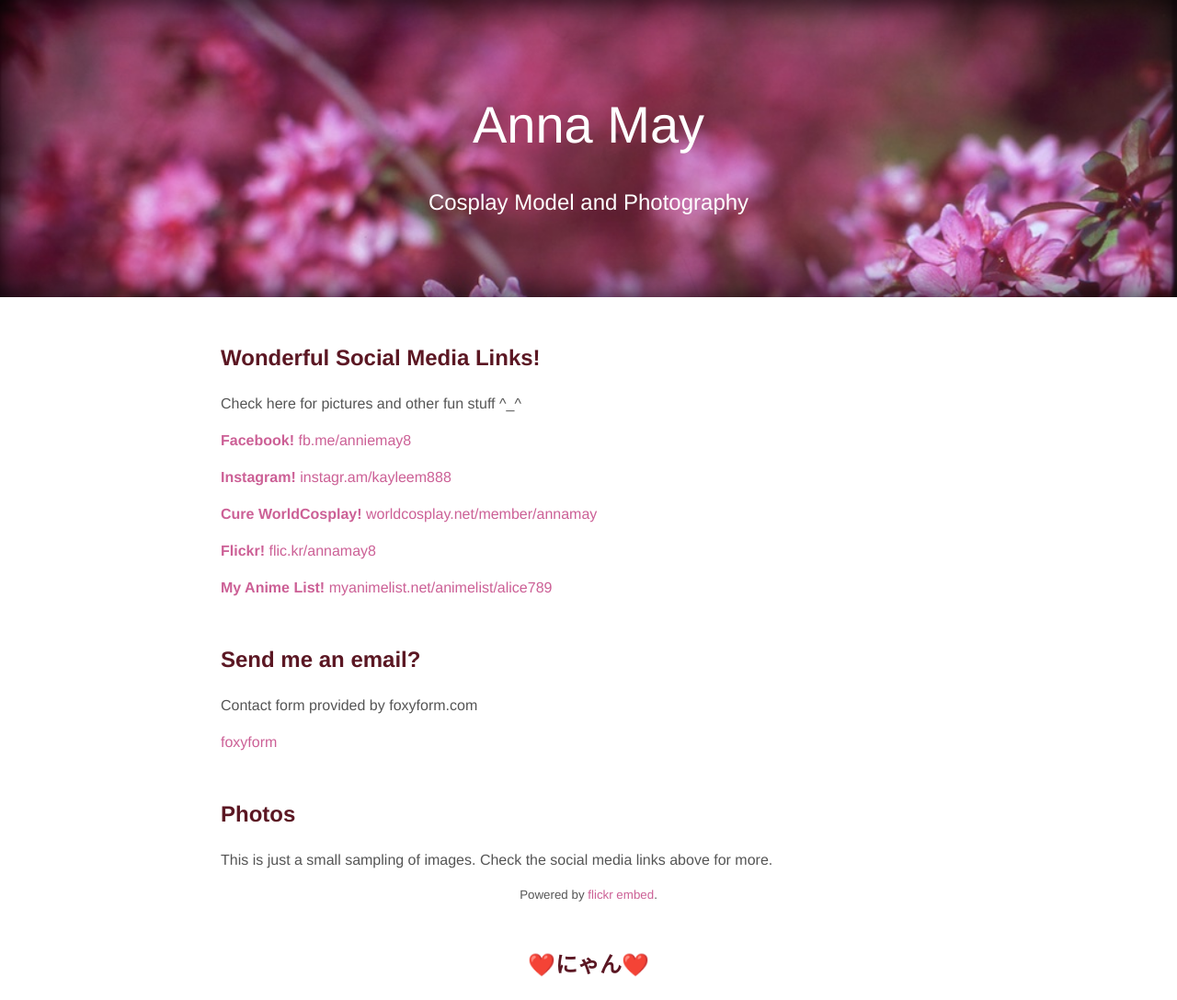
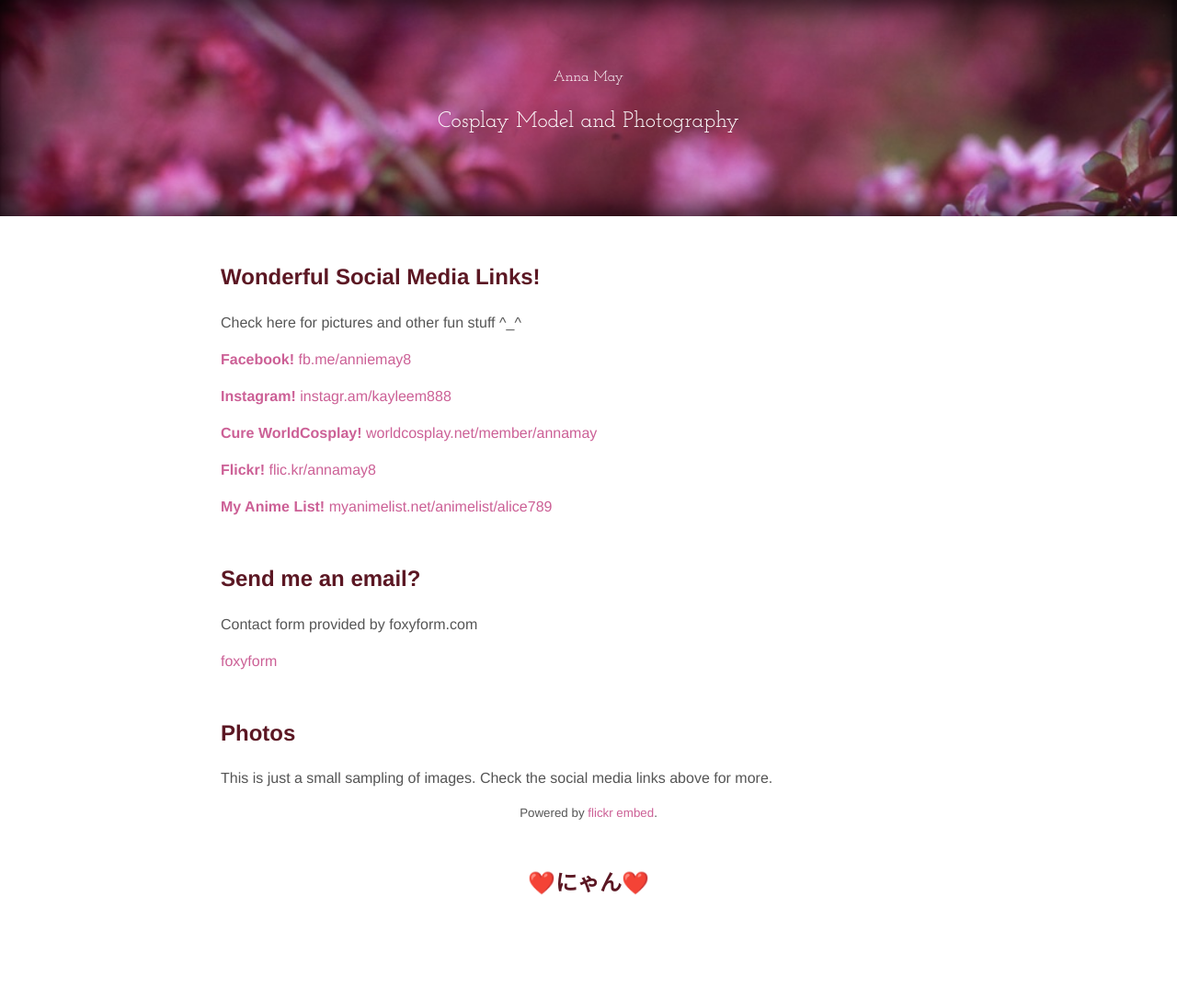
Before and after one commit to annamay8/annamay8.github.io, a Jekyll site: the page built from index.html, in a window 1280 px wide. Shown: the whole page at 92% size. Built offline with Jekyll 4.4.1, drawn with Linux system fonts in a browser that asks for light colours; a script that is not in the unit is left out; after the commit the page ends 998 px from its top, so only the background shows below that.

Commit message:
Update index.html

```diff
--- a/index.html
+++ b/index.html
@@ -1,108 +1,7 @@
-<html>
-<head>
-  <title>Anna May - Cosplay Model and Photography</title>
-  <meta name="viewport" content="width=device-width, initial-scale=1">
-  <link rel="shortcut icon" href="http://www.annamay.tk/favicon.ico?v=1" />
-  <style>
-    body{
-      font-family: "Helvetica", "Arial", sans-serif;
-      color: #555;
-      line-height: 1.5;
-      padding:0;
-      margin:0;
-    }
-
-    main {
-      margin: 0 auto;
-      max-width: 50em;
-      padding: 0em 1em;
-    }
-
-    h2 {
-      margin-top: 1em;
-      padding-top: 1em;
-    }
-
-    h1,
-    h2,
-    strong {
-      color: #5B1723;
-    }
-
-    a {
-      color: #CC6096;
-      text-decoration: none;
-    }
-    a:hover {
-      color: #7A334C;
-      text-decoration: underline;
-    }
-
-    header {
-      background-color: #7A334C;
-      background-image: url("/velviablossoms_small.jpg");
-      background-position: center top;
-      background-repeat: no-repeat;
-      background-size: cover;
-      line-height: 1.2;
-      padding: 5vw 2em;
-      text-align: center;
-      /* inset shadow */
-      box-shadow: inset 0px 0px 40px rgba(0,0,0,1.0);
-    }
-
-    header h1 {
-      color: white;
-      font-size: 3.5em; /* was 2.5em */
-      font-weight: 300; /* was 300 */
-    }
-
-    header p {
-      color: white;
-      font-weight: 300;
-      font-size: 1.5em;
-    }
-
-    header a {
-      border: 1px solid #e81c4f;
-      border-radius: 290486px;
-      color: white;
-      font-size: 0.6em;
-      letter-spacing: 0.2em;
-      padding: 1em 2em;
-      text-transform: uppercase;
-      text-decoration: none;
-      transition: none 200ms ease-out;
-      transition-property: color, background;
-    }
-
-    header a:hover {
-      background:  #e81c4f;
-      color: white;
-    }
-
-    .card {
-      margin:0px;
-      padding:0px 0px;
-      background: #fff;
-      border-radius: 3px;
-      border: 1px solid #ddd;
-      width: 100%;
-      -moz-box-shadow:    0px 0px 20px rgba(0,0,0,0.0);
-      -webkit-box-shadow: 0px 0px 20px rgba(0,0,0,0.0);
-      box-shadow:         0px 0px 20px rgba(0,0,0,0.0);
-    }
-  </style>
-  <script async src="//pagead2.googlesyndication.com/pagead/js/adsbygoogle.js"></script>
-  <script>
-    (adsbygoogle = window.adsbygoogle || []).push({
-      google_ad_client: "ca-pub-9272561114330078",
-      enable_page_level_ads: true
-    });
-  </script>
-</head>
-
-<body>
+---
+layout: default
+title: Home
+---
 <header>
   <h1>
     Anna May
@@ -168,6 +67,3 @@
     ❤️にゃん❤️
   </h2>
 </main>
-</body>
-
-</html>
```
Lines whose indentation alone changed are shown as unchanged.
